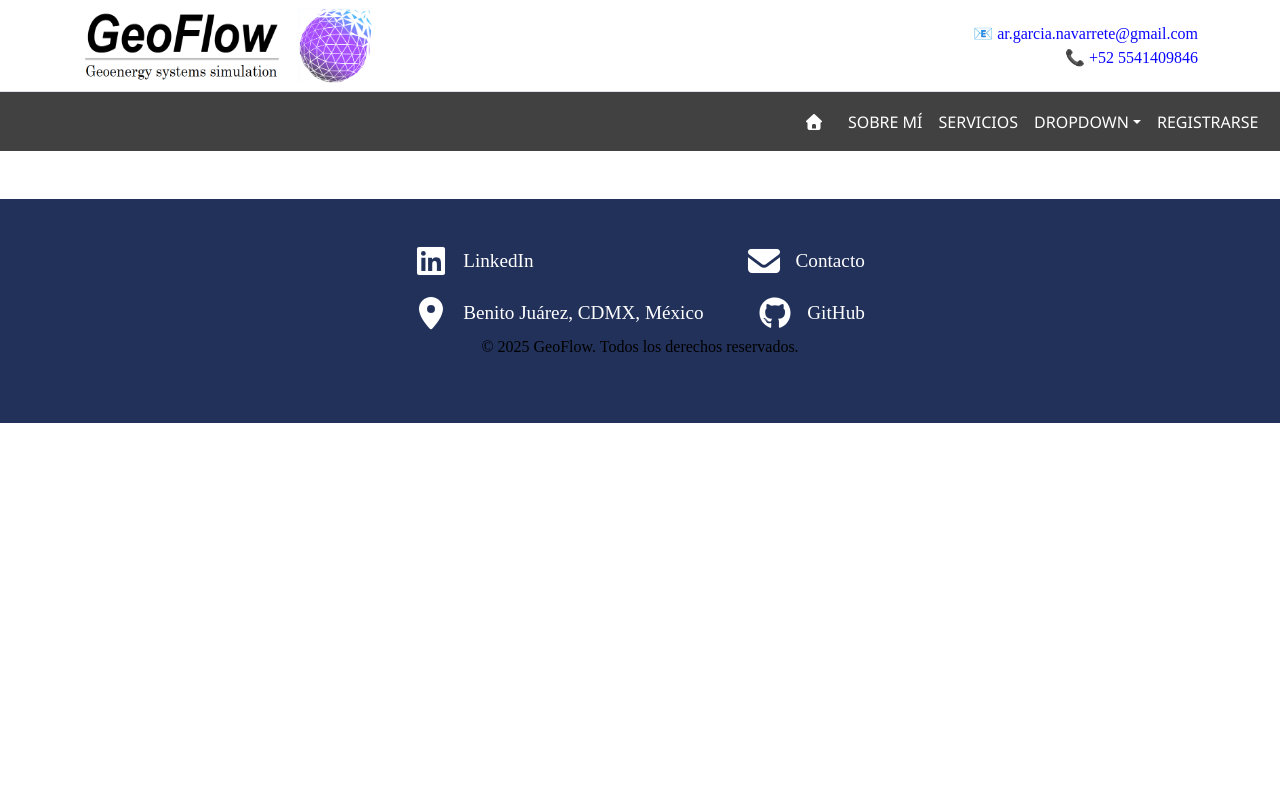
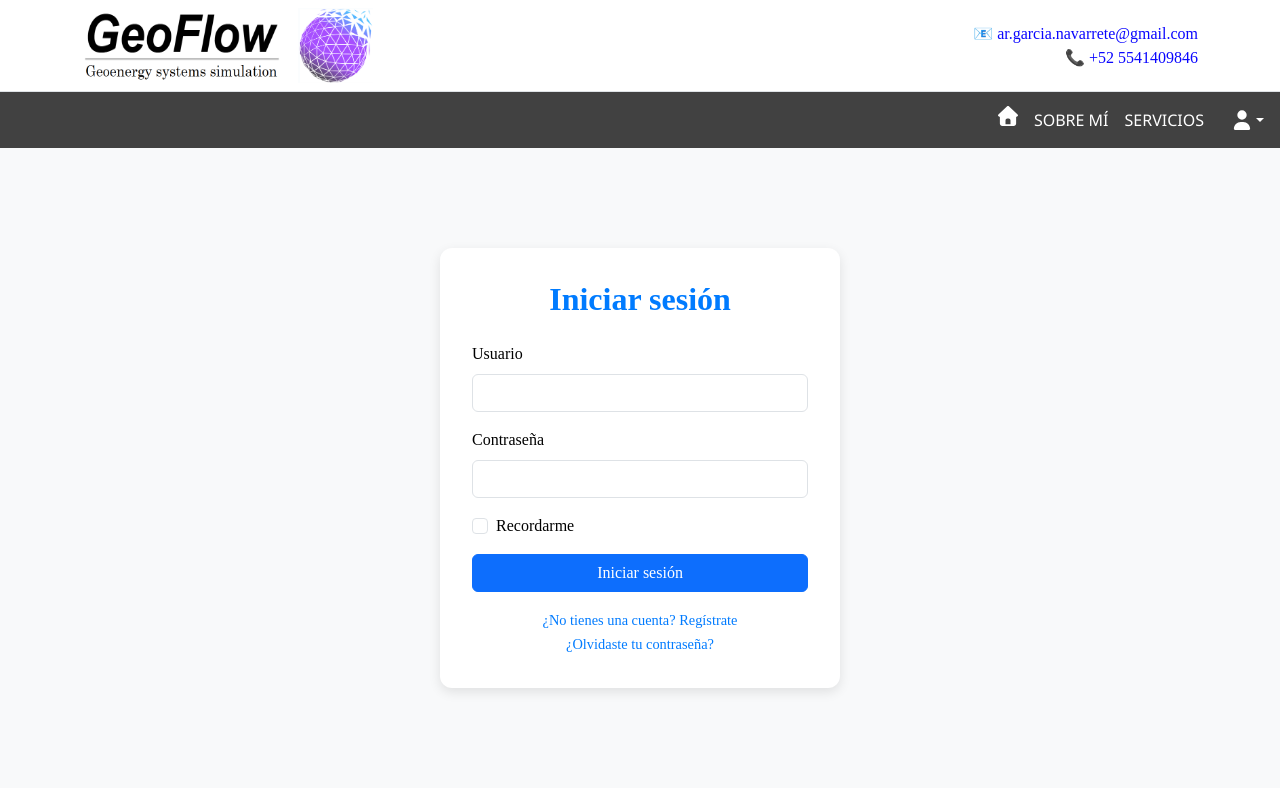
Before and after one commit to GeoFlow-git/GeoFlow-website, a React (Vite) app: page /GeoFlow-website/Iniciar_sesion in a window 1280 px wide. Shown: the top 800 px of the page. Built offline with nearby package versions, Linux system fonts and the light colour scheme.

Commit message:
front + backend

```diff
--- a/src/App.jsx
+++ b/src/App.jsx
@@ -1,41 +1,3 @@
-//  "homepage": "https://GeoFlow-git.github.io/GeoFlow-website/",
-
-// import { useState } from 'react'          // Hook de estado de React
-// import reactLogo from './assets/react.svg'  // Logo de React
-// import viteLogo from '/vite.svg'            // Logo de Vite
-// import './App.css'                     // Estilos de la aplicación
-
-// function App() {           // Componente funcional principal de la aplicación
-//   const [count, setCount] = useState(0)
-
-//   return (     // Fragmento JSX que define la estructura de la interfaz de usuario
-//     <>
-//       <div>
-//         <a href="https://vite.dev" target="_blank">
-//           <img src={viteLogo} className="logo" alt="Vite logo" />
-//         </a>
-//         <a href="https://react.dev" target="_blank">
-//           <img src={reactLogo} className="logo react" alt="React logo" />
-//         </a>
-//       </div>
-//       <h1>Vite + React</h1>
-//       <div className="card">
-//         <button onClick={() => setCount((count) => count + 1)}>
-//           count is {count}
-//         </button>
-//         <p>
-//           Edit <code>src/App.jsx</code> and save to test HMR
-//         </p>
-//       </div>
-//       <p className="read-the-docs">
-//         Click on the Vite and React logos to learn more
-//       </p>
-//     </>
-//   )
-// }
-
-// export default App
-
 //import './App.css'; // Estilos de la aplicación
 import { useState } from "react"; // Hook de estado de React
 
@@ -56,8 +18,8 @@ import Tecnologias from "./components/Tecnologias.jsx";
 // ======= PÁGINAS =======
 import { BrowserRouter as Router, Routes, Route } from "react-router-dom";
 import Pag_tuberias from "./Pages/page_1.jsx";
-import Register from "./Pages/Register.jsx";
-
+import Iniciar_sesion from "./Pages/Iniciar_sesion.jsx";
+//import Register from "./Register"; // si luego agregas registro
 //import Home from './pages/Home'; // o tu componente principal
 
 // Importa los estilos y scripts de Bootstrap
@@ -133,7 +95,7 @@ function App() {
 
         {/* Páginas internas */}
         <Route path="/Pag_tuberias" element={<Pag_tuberias />} />
-        <Route path="/register" element={<Register />} />
+        <Route path="/Iniciar_sesion" element={<Iniciar_sesion />} />
       </Routes>
       {/* 🧭 🦶 Footer  visibles en todas las páginas */}
       <Footer />
--- a/src/Pages/Register.css
+++ b/src/Pages/Iniciar_sesion.css
@@ -1,4 +1,4 @@
-.register-container {
+.Iniciar-container {
   display: flex;
   justify-content: center;
   align-items: center;
@@ -6,16 +6,16 @@
   background-color: #f8f9fa; /* gris claro */
 }
 
-.register-card {
+.Iniciar-card {
   background-color: white;
   padding: 2rem;
   border-radius: 12px;
   box-shadow: 0 4px 12px rgba(0, 0, 0, 0.1);
-  width: 100%;
+  width: 200%;
   max-width: 400px;
 }
 
-.register-card h2 {
+.Iniciar-card h2 {
   color: #007bff; /* azul bootstrap */
   font-weight: bold;
 }
--- a/src/Pages/Register.jsx
+++ b/src/Pages/Iniciar_sesion.jsx
@@ -1,16 +1,23 @@
+// src/pages/Iniciar_sesion.jsx
 import { useState } from "react";
-import { Link } from "react-router-dom";
-import "./Register.css"; // puedes crear este archivo para personalizar estilos
+import { Link, useNavigate } from "react-router-dom";
+import "./Iniciar_sesion.css"; // Archivo para estilos del formulario
+import { loginUser } from "../utils/auth"; // Función para login
 
-function Register() {
-  // Estado local para manejar los campos del formulario
+function Iniciar_sesion() {
+  const navigate = useNavigate();
+
+  // Estado para manejar campos del formulario
   const [formData, setFormData] = useState({
     username: "",
     password: "",
     remember: false,
   });
 
-  // Maneja los cambios de los inputs
+  // Estado para mostrar errores
+  const [error, setError] = useState("");
+
+  // Maneja cambios en los inputs
   const handleChange = (e) => {
     const { name, value, type, checked } = e.target;
     setFormData({
@@ -19,16 +26,29 @@ function Register() {
     });
   };
 
-  // Envía el formulario (por ahora solo muestra los datos en consola)
-  const handleSubmit = (e) => {
+  // Envía el formulario
+  const handleSubmit = async (e) => {
     e.preventDefault();
-    console.log("Datos del formulario:", formData);
-    alert(`Usuario registrado: ${formData.username}`);
+    try {
+      const data = await loginUser(formData.username, formData.password);
+
+      // Guardar token y username en localStorage
+      localStorage.setItem("token", data.access_token);
+      localStorage.setItem("username", formData.username);
+
+      // Alerta de éxito
+      alert("Inicio de sesión exitoso");
+
+      // Redirigir a página principal
+      navigate("/");
+    } catch (err) {
+      setError(err.message); // Mostrar error en pantalla
+    }
   };
 
   return (
-    <div className="register-container">
-      <div className="register-card">
+    <div className="Iniciar-container">
+      <div className="Iniciar-card">
         <h2 className="text-center mb-4">Iniciar sesión</h2>
 
         <form onSubmit={handleSubmit}>
@@ -79,16 +99,19 @@ function Register() {
             </label>
           </div>
 
-          {/* Botón de registro */}
+          {/* Botón de login */}
           <button type="submit" className="btn btn-primary w-100">
-            Registrarse
+            Iniciar sesión
           </button>
         </form>
 
+        {/* Mostrar mensaje de error */}
+        {error && <p className="mt-3 text-center text-danger">{error}</p>}
+
         {/* Enlaces de ayuda */}
         <div className="text-center mt-3">
-          <Link to="/login" className="small-link">
-            ¿No tiened una cuenta? Registrate
+          <Link to="/register" className="small-link">
+            ¿No tienes una cuenta? Regístrate
           </Link>
           <br />
           <Link to="/forgot-password" className="small-link">
@@ -100,4 +123,4 @@ function Register() {
   );
 }
 
-export default Register;
+export default Iniciar_sesion;
--- a/src/components/Navbar.css
+++ b/src/components/Navbar.css
@@ -2,111 +2,185 @@
    NAVBAR.CSS – Estilos personalizados para la barra de navegación
    ============================================================ */
 
-
-/* ------------------------------------------------------------
-   1. ESTILOS GENERALES DE LA NAVBAR
-   ------------------------------------------------------------ */
-
-/* Barra principal de navegación */
+/* 1. ESTILOS GENERALES DE LA NAVBAR */
 .custom-navbar {
-  background-color: #414141;         /* Color de fondo (gris oscuro) */
-  padding: 1rem 5rem;                /* Espaciado interno: vertical y horizontal */
-  position: sticky;                  /* Fija la barra al hacer scroll */
-  top: 0;                            /* Posición superior */
-  z-index: 1000;                     /* Prioridad sobre otros elementos */
+  background-color: #414141;       /* Color de fondo principal */
+  padding: 1rem 5rem;              /* Espaciado interno */
+  position: sticky;                /* Fija la barra al hacer scroll */
+  top: 0;
+  z-index: 1000;
 }
 
-/* Contenedor interno de la navbar */
 .custom-container {
-  background-color: transparent;     /* Fondo transparente para mantener consistencia */
+  background-color: transparent;   /* Fondo transparente */
 }
 
-/* Sección colapsable (visible en pantallas pequeñas) */
 .custom-navbar-collapse {
-  justify-content: flex-end;         /* Alinea los elementos a la derecha */
-  background-color: transparent;     /* Fondo transparente */
-  padding: 0.1rem;                   /* Espaciado interno mínimo */
-  font-size: 1.5rem;                 /* Tamaño base de fuente */
-  color: #ffffff;                    /* Color de texto (blanco) */
+  justify-content: flex-end;       /* Elementos a la derecha */
+  background-color: transparent;
+  font-size: 1.5rem;
+  color: #ffffff;
 }
 
 
-/* ------------------------------------------------------------
-   2. ENLACES DE NAVEGACIÓN
-   ------------------------------------------------------------ */
+.custom-nav-list {
+  justify-content: flex-end;       /* Elementos a la derecha */
+  background-color: transparent;
+  font-size: 1.5rem;
 
-/* Estilo base de los enlaces (texto del menú) */
-.custom-navbar .nav-link {
-  background-color: #414141;         /* Fondo igual al de la barra */
-  margin-right: 0;                   /* Sin espacio entre enlaces */
-  font-family: 'Segoe UI', sans-serif; /* Fuente legible y moderna */
-  font-size: 1rem;                   /* Tamaño de texto */
-  font-weight: 500;                  /* Grosor medio */
-  color: #ffffff;                    /* Color blanco por defecto */
-  text-transform: uppercase;         /* Convierte el texto a mayúsculas */
-  text-decoration: none;             /* Elimina subrayado */
-  transition: color 0.25s ease;      /* Transición suave de color */
 }
 
-/* Efecto hover sobre enlaces */
-.custom-navbar .nav-link:hover {
-  background-color: transparent;     /* Sin cambio de fondo */
-  color: #2600ff;                    /* Azul brillante al pasar el cursor */
+.navbar-nav .nav-item {
+  margin: 0 0px;             /* espacio entre botones */
+  list-style: none;           /* quita las viñetas */
+  text-transform: uppercase;  /* texto en mayúsculas */
+  background-color: transparent;
+
 }
 
 
-/* ------------------------------------------------------------
-   3. ICONOS EN LA NAVBAR
-   ------------------------------------------------------------ */
 
-/* Contenedor del ícono dentro del enlace */
-.icono-navbar {
-  display: inline-flex;               /* Alinea ícono y texto en fila */
-  align-items: center;                /* Centra verticalmente el ícono */
-  gap: 8px;                           /* Espacio entre ícono y texto */
-  color: #ffffff;                     /* Color inicial (texto + ícono en blanco) */
-  background-color: #225a3e;          /* Fondo verde oscuro detrás del ícono */
-  font-size: 1.2rem;                  /* Tamaño ligeramente mayor */
-  padding: 6px 10px;                  /* Espaciado interno */
-  text-decoration: none;              /* Sin subrayado */
-  transition: color 0.25s ease,
-              background-color 0.25s ease; /* Transiciones suaves */
+
+/* //////////////    ICONO DE CASA    /////////////// */
+
+a.nav-link.icono-navbar {
+  background-color:transparent;   /* Fondo verde oscuro (puedes cambiarlo) */
+  border-radius: 0%;          /* Hace el fondo circular */
+  display: inline-flex;        /* Alinea correctamente el SVG */
+  align-items: center;         /* Centra verticalmente el ícono */
+  justify-content: center;     /* Centra horizontalmente */
+  /* width: 40px;                 /* Tamaño del contenedor */
+  /* height: 40px;                Tamaño del contenedor */
+  padding: 0;                  /* Quita padding extra de Bootstrap */
+  margin: 0;                   /* Quita márgenes */
+  transition: background-color 0.3s, color 0.3s;
 }
 
-/* El ícono (SVG) hereda el color del enlace padre */
-.icono-navbar .fa-icon,
-.icono-navbar svg {
-  color: inherit;                     /* Usa el mismo color que el contenedor */
-  fill: currentColor;                 /* Rellena según el color actual */
-  background: transparent;            /* Sin fondo */
+/* Ícono dentro del enlace */
+a.nav-link.icono-navbar svg,
+a.nav-link.icono-navbar svg path {
+  width: 20px;
+  height: 20px;
+  color: inherit;       /* hereda el color del enlace */
+  fill: currentColor;   /* rellena con el color actual */
+  transition: fill 0.3s, color 0.3s;
+  background: transparent;
+}
+
+
+/* Hover (se aplica cuando el cursor está encima) */
+a.nav-link.icono-navbar:hover,
+a.nav-link.icono-navbar:focus:hover { /* incluye el caso en que está enfocado y pasas el mouse */
+  color: #00d9ff;
+  fill: #00d9ff;
+}
+
+
+
+/* //////////////    ENLACES    /////////////// */
+
+
+.custom-navbar .nav-link {
+  font-family: 'Segoe UI', sans-serif;
+  font-size: 1rem;
+  font-weight: 500;
+  text-transform: uppercase;
+  text-decoration: none;
+  color: #ffffff;
   transition: color 0.25s ease;
 }
 
-/* Color inicial del ícono (asegura blanco incluso si Bootstrap sobrescribe) */
-.icono-navbar .fa-icon,
-.icono-navbar svg,
-.icono-navbar svg path {
-  color: #ffffff !important;          /* Ícono blanco */
-  fill: #ffffff !important;           /* Relleno blanco */
-  stroke: #ffffff !important;         /* Contorno blanco */
+
+.custom-navbar .nav-link:hover {
+  color: #00aeff;
 }
 
 
-/* ------------------------------------------------------------
-   4. EFECTOS HOVER DEL ÍCONO
-   ------------------------------------------------------------ */
 
-/* Cambios de color al pasar el cursor */
-.icono-navbar:hover {
-  color: #2600ff;                     /* Cambia texto e ícono a azul */
-  background-color: #ffffff;          /* Fondo pasa a blanco */
+/* //////////    ICONO DE PERFIL////////////// */
+
+
+/* Selecciona el <span> que abre el menú desplegable */
+.navbar-nav .nav-item.dropdown > .nav-link.dropdown-toggle {
+  background-color: transparent;       /* Fondo (ajústalo a gusto) */
+  color: #ffffff;                  /* Color del ícono */
+  border-radius: 50%;              /* Forma circular */
+  width: 40px;                     /* Tamaño horizontal */
+  height: 40px;                    /* Tamaño vertical */
+  display: flex;                   /* Centra contenido */
+  align-items: center;
+  justify-content: center;
+  padding: 0;                      /* Quita padding de Bootstrap */
+  margin: 0;                       /* Quita márgenes */
+  transition: background-color 0.3s, color 0.3s;
 }
 
-/* Asegura que los paths internos del SVG cambien también */
-.icono-navbar:hover .fa-icon,
-.icono-navbar:hover svg,
-.icono-navbar:hover svg path {
-  color: #2600ff !important;          /* Aplica azul a todos los niveles del ícono */
-  fill: #2600ff !important;
-  stroke: #2600ff !important;
+
+/* Ícono SVG dentro del botón de perfil */
+.navbar-nav .nav-item.dropdown > .nav-link.dropdown-toggle svg,
+.navbar-nav .nav-item.dropdown > .nav-link.dropdown-toggle svg path {
+  width: 20px;
+  height: 20px;
+  color: inherit;                     /* Hereda color del elemento padre */
+  fill: currentColor;                 /* Rellena con el color actual */
+  background: transparent;
+  transition: fill 0.3s, color 0.3s;
 }
+
+
+/* Icono dentro del span */
+.navbar-nav .nav-item.dropdown > .nav-link.dropdown-toggle svg {
+    color: inherit;                     /* hereda el color del contenedor */
+    fill: currentColor;
+    width: 20px;
+    height: 20px;
+}
+
+/* Hover: cambia color del ícono y fondo si lo deseas */
+.navbar-nav .nav-item.dropdown > .nav-link.dropdown-toggle:hover {
+  color: #00d9ff;                     /* Color del ícono al pasar el mouse */
+  background-color: transparent;      /* Mantén transparente o usa otro color */
+}
+
+
+
+
+
+
+
+
+
+
+
+/* /////////////////////////////////////// */
+
+
+
+.navbar-nav .nav-item.dropdown .dropdown-menu {
+  background-color: transparent; /* fondo del dropdown */
+  border: none;
+  min-width: 180px;
+}
+
+.navbar-nav .nav-item.dropdown .dropdown-item {
+  color: #ffffff;
+  background-color: rgb(7, 88, 38);
+  transition: background-color 0.25s;
+}
+
+.navbar-nav .nav-item.dropdown .dropdown-item:hover {
+  background-color: #225a3e;
+  color: #ffffff;
+}
+
+
+/*----------------------------------------*/
+
+.nombre-usuario {
+  color: #ffffff;           /* blanco como el resto de la navbar */
+  background-color: transparent;
+  font-size: 1rem;        /* tamaño moderado */
+  font-weight: 600;
+  margin-left: 1px;         /* espacio entre icono y texto */
+  transition: color 0.3s;
+}
--- a/src/components/Navbar.jsx
+++ b/src/components/Navbar.jsx
@@ -1,103 +1,112 @@
-import "./Navbar.css"; // Puedes personalizar estilos aquí
-import { FontAwesomeIcon } from "@fortawesome/react-fontawesome"; // Componente para íconos
-import { faHouse } from "@fortawesome/free-solid-svg-icons"; // Ícono de casa
-import { Link } from "react-router-dom"; // 👈 Importa Link para navegación sin recargar
+// Navbar.jsx
+import "./Navbar.css";
+import { FontAwesomeIcon } from "@fortawesome/react-fontawesome";
+import { faHouse, faUser } from "@fortawesome/free-solid-svg-icons";
+import { Link, useNavigate } from "react-router-dom";
+import { isLoggedIn } from "../utils/auth";
 
 function Navbar() {
+  const navigate = useNavigate();
+
+  // Revisar si hay usuario logueado y obtener su nombre
+  const logged = isLoggedIn();
+  const username = logged ? localStorage.getItem("username") : null;
+
+  // Función para cerrar sesión
+  const handleLogout = () => {
+    localStorage.removeItem("token");
+    localStorage.removeItem("username");
+    navigate("/Iniciar_sesion");
+  };
+
   return (
-    // Comentario en JS
-    <>
-      <div
-        className="collapse"
-        id="navbarToggleExternalContent"
-        data-bs-theme="dark"
-      >
-        <div className="custom-collapsed-content">
-          <h5 className="h4">Collapsed content</h5>
-          <span>Toggleable via the navbar brand.</span>
-        </div>
-      </div>
-
-      {/*  dentro del JSX debes usar la sintaxis esta sintaxis para comentarios */}
-
-      {/*  -----------1° elemento---------- */}
     <nav className="navbar navbar-expand-lg custom-navbar">
-        {/*  -----------2° elemento---------- */}
       <div className="container-fluid custom-container">
-          {/*  -----------4° elemento---------- */}
         <div
           className="collapse navbar-collapse custom-navbar-collapse"
           id="navbarNav"
         >
-            {/*  -----------5° elemento---------- */}
           <ul className="navbar-nav custom-nav-list">
-              {/* 🔹 ICONO HOME que lleva a la página principal */}
+            {/* ICONO HOME */}
             <li className="nav-item">
               <Link
                 to="/"
                 className="nav-link icono-navbar"
                 aria-current="page"
               >
-                  <FontAwesomeIcon icon={faHouse} className="fa-icon me-2" />
-                  {/* Si quieres puedes agregar texto: <span>Inicio</span> */}
+                <FontAwesomeIcon icon={faHouse} />
               </Link>
             </li>
 
+            {/* ENLACES GENERALES */}
             <li className="nav-item">
               <a className="nav-link" href="#sobre-mi">
                 Sobre mí
               </a>
             </li>
-
             <li className="nav-item">
               <a className="nav-link" href="#servicios">
                 Servicios
               </a>
             </li>
 
-              <li className="nav-item dropdown">
-                <a
+            {/* ICONO PERFIL + DROPDOWN */}
+            <li className="nav-item dropdown ms-3 d-flex align-items-center">
+              {/* ICONO DE PERFIL (dispara dropdown) */}
+              <span
                 className="nav-link dropdown-toggle"
-                  href="#"
                 role="button"
                 data-bs-toggle="dropdown"
                 aria-expanded="false"
+                style={{ cursor: "pointer" }}
               >
-                  Dropdown
-                </a>
-                <ul className="dropdown-menu">
+                <FontAwesomeIcon icon={faUser} />
+              </span>
+
+              {/* NOMBRE DE USUARIO */}
+              {isLoggedIn() && (
+                <span className="nombre-usuario ms-2">
+                  {localStorage.getItem("username")}
+                </span>
+              )}
+
+              {/* DROPDOWN */}
+              <ul className="dropdown-menu dropdown-menu-end">
+                {!isLoggedIn() && (
                   <li>
-                    <a className="dropdown-item" href="#">
-                      Action
-                    </a>
+                    <Link className="dropdown-item" to="/Iniciar_sesion">
+                      Iniciar sesión
+                    </Link>
+                  </li>
+                )}
+                {isLoggedIn() && (
+                  <>
+                    <li>
+                      <Link className="dropdown-item" to="/perfil">
+                        Mi perfil
+                      </Link>
                     </li>
                     <li>
-                    <a className="dropdown-item" href="#">
-                      Another action
-                    </a>
+                      <span
+                        className="dropdown-item"
+                        onClick={() => {
+                          localStorage.removeItem("token");
+                          localStorage.removeItem("username");
+                          window.location.reload();
+                        }}
+                        style={{ cursor: "pointer" }}
+                      >
+                        Cerrar sesión
+                      </span>
                     </li>
-                  <li>
-                    <hr className="dropdown-divider" />
-                  </li>
-                  <li>
-                    <a className="dropdown-item" href="#">
-                      Something else here
-                    </a>
-                  </li>
+                  </>
+                )}
               </ul>
-              </li>
-
-              {/* 🔹 NUEVA SECCIÓN: Registrarse */}
-              <li className="nav-item">
-                <Link to="/register" className="nav-link">
-                  Registrarse
-                </Link>
             </li>
           </ul>
         </div>
       </div>
     </nav>
-    </>
   );
 }
 
--- /dev/null
+++ b/src/utils/auth.jsx
@@ -0,0 +1,70 @@
+//auth.jsx → funciones relacionadas con autenticación (login, register, obtener perfil, JWT).
+// src/utils/auth.jsx
+const API_URL = "http://127.0.0.1:8000/auth"; // Ruta base del backend
+
+// ------------------ Registro ------------------
+export async function registerUser(username, password) {
+  const response = await fetch(`${API_URL}/register`, {
+    method: "POST",
+    headers: { "Content-Type": "application/json" },
+    body: JSON.stringify({ username, password }),
+  });
+
+  if (!response.ok) {
+    const errorData = await response.json();
+    throw new Error(errorData.detail || "Error en el registro");
+  }
+
+  return response.json();
+}
+
+// ------------------ Login ------------------
+export async function loginUser(username, password) {
+  const response = await fetch(`${API_URL}/login`, {
+    method: "POST",
+    headers: { "Content-Type": "application/json" },
+    body: JSON.stringify({ username, password }),
+  });
+
+  if (!response.ok) {
+    const errorData = await response.json();
+    throw new Error(errorData.detail || "Error en el login");
+  }
+
+  const data = await response.json();
+
+  // Guardar token y username en localStorage
+  if (data.access_token) {
+    localStorage.setItem("token", data.access_token);
+    localStorage.setItem("username", username); // <--- guardamos el nombre aquí
+  }
+
+  return data;
+}
+
+// ------------------ Perfil ------------------
+export async function getProfile() {
+  const token = localStorage.getItem("token");
+  const response = await fetch(`${API_URL}/me`, {
+    headers: {
+      Authorization: `Bearer ${token}`,
+    },
+  });
+
+  if (!response.ok) {
+    const errorData = await response.json();
+    throw new Error(errorData.detail || "Error al obtener perfil");
+  }
+
+  return response.json();
+}
+
+// ------------------ Helpers ------------------
+export function isLoggedIn() {
+  const token = localStorage.getItem("token");
+  return !!token;
+}
+
+export function logout() {
+  localStorage.removeItem("token");
+}
```
Also changed, not shown: src/Pages/registro.jsx (added). Lines whose indentation alone changed are shown as unchanged.
